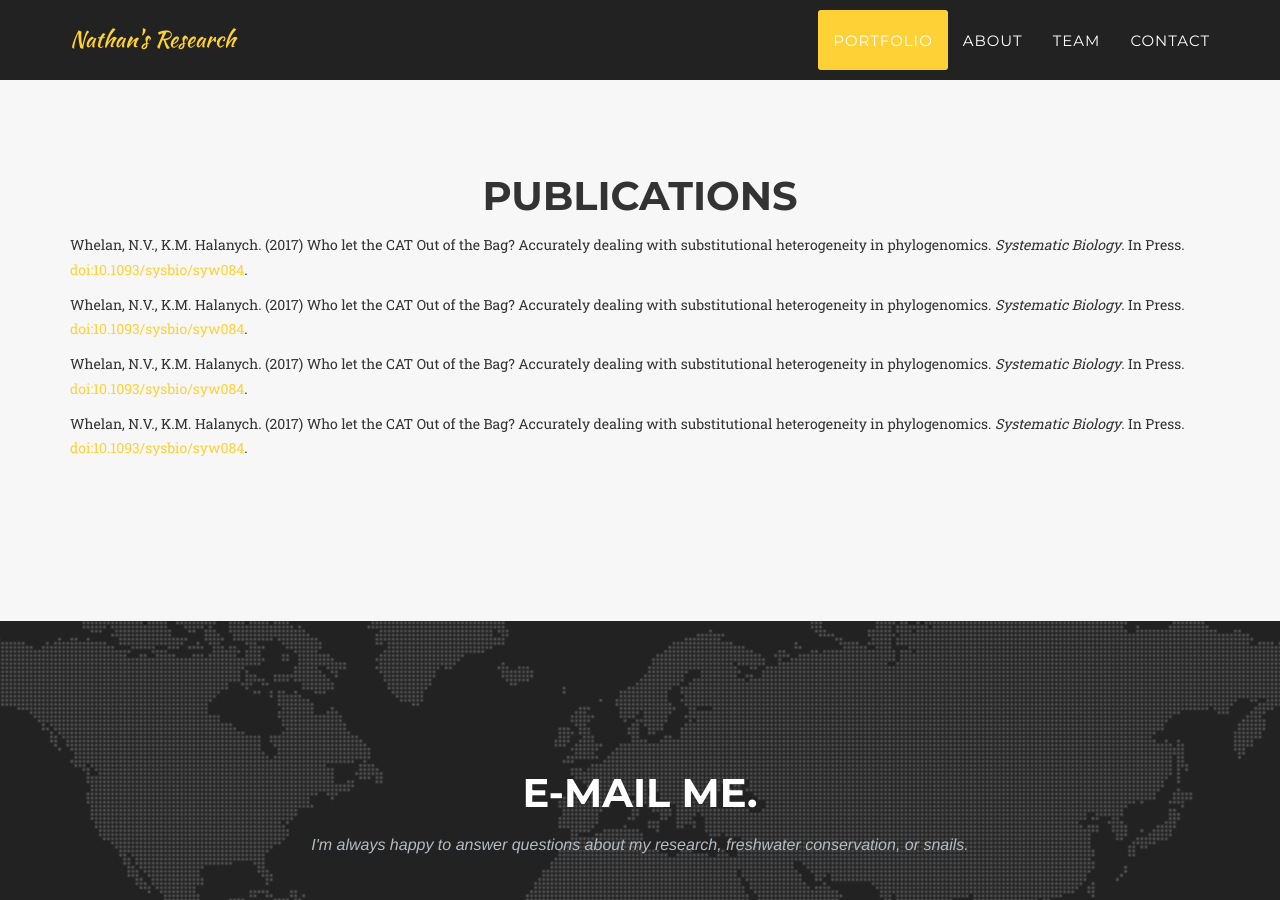
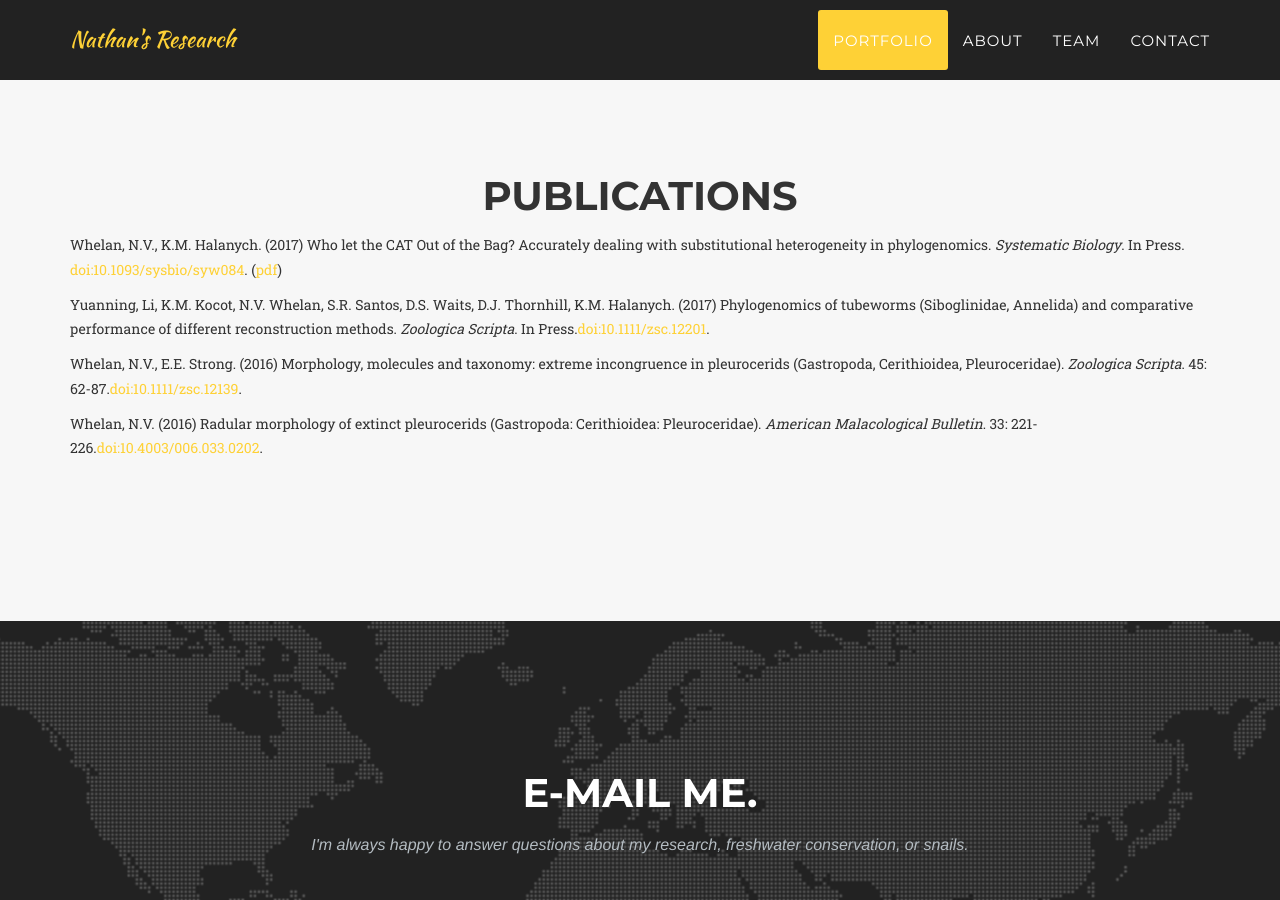
Before and after one commit to NathanWhelan/nathanwhelan.github.io, a Jekyll site: the page built from index.html, in a window 1280 px wide and 900 px high, scrolled down 4958 px. Built offline with Jekyll 4.4.1, drawn with Linux system fonts in a browser that asks for light colours; some web fonts are replaced.

Commit message:
Update publications.html

```diff
--- a/_includes/publications.html
+++ b/_includes/publications.html
@@ -1,6 +1,6 @@
 <!-- Publications Section -->
-    <section id="publications" class="bg-light-gray">
-        <div class="container">
+<section id="publications" class="bg-light-gray">
+<div class="container">
             <div class="row">
                 <div class="col-lg-12 text-center">
                     <h2 class="section-heading">Publications</h2>
@@ -8,20 +8,21 @@
             </div>
 
 <div class="box"><div class="box-title"></div><div class="box-body">
-	<p> Whelan, N.V., K.M. Halanych. (2017) Who let the CAT Out of the Bag? Accurately dealing with substitutional heterogeneity in phylogenomics. <i>Systematic Biology</i>. In Press. <a href="http://dx.doi.org/10.1093/sysbio/syw084">doi:10.1093/sysbio/syw084</a>. </p>
+	<p> Whelan, N.V., K.M. Halanych. (2017) Who let the CAT Out of the Bag? Accurately dealing with substitutional heterogeneity in phylogenomics. <i>Systematic Biology</i>. In Press. <a href="http://dx.doi.org/10.1093/sysbio/syw084">doi:10.1093/sysbio/syw084</a>. (<a href="assets/Whelan_Halanych_2017.pdf">pdf</a>)</p>
 </div><div class="box-footer"> </div></div>
 
 <div class="box"><div class="box-title"></div><div class="box-body">
-	<p> Whelan, N.V., K.M. Halanych. (2017) Who let the CAT Out of the Bag? Accurately dealing with substitutional heterogeneity in phylogenomics. <i>Systematic Biology</i>. In Press. <a href="http://dx.doi.org/10.1093/sysbio/syw084">doi:10.1093/sysbio/syw084</a>. </p>
+	<p> Yuanning, Li, K.M. Kocot, N.V. Whelan, S.R. Santos, D.S. Waits, D.J. Thornhill, K.M. Halanych. (2017) Phylogenomics of tubeworms (Siboglinidae, Annelida) and comparative performance of different reconstruction methods. <i>Zoologica Scripta</i>. In Press.<a href="http://dx.doi.org/10.1111/zsc.12201">doi:10.1111/zsc.12201</a>. </p>
 </div><div class="box-footer"> </div></div>
 
 <div class="box"><div class="box-title"></div><div class="box-body">
-	<p> Whelan, N.V., K.M. Halanych. (2017) Who let the CAT Out of the Bag? Accurately dealing with substitutional heterogeneity in phylogenomics. <i>Systematic Biology</i>. In Press. <a href="http://dx.doi.org/10.1093/sysbio/syw084">doi:10.1093/sysbio/syw084</a>. </p>
+	<p> Whelan, N.V., E.E. Strong. (2016) Morphology, molecules and taxonomy: extreme incongruence in pleurocerids (Gastropoda, Cerithioidea, Pleuroceridae). <i>Zoologica Scripta</i>. 45: 62-87.<a href="http://dx.doi.org/10.1111/zsc.12139">doi:10.1111/zsc.12139</a>. </p>
 </div><div class="box-footer"> </div></div>
 
 <div class="box"><div class="box-title"></div><div class="box-body">
-	<p> Whelan, N.V., K.M. Halanych. (2017) Who let the CAT Out of the Bag? Accurately dealing with substitutional heterogeneity in phylogenomics. <i>Systematic Biology</i>. In Press. <a href="http://dx.doi.org/10.1093/sysbio/syw084">doi:10.1093/sysbio/syw084</a>. </p>
-</div><div class="box-footer"> </div></div>
+	<p> Whelan, N.V. (2016) Radular morphology of extinct pleurocerids (Gastropoda: Cerithioidea: Pleuroceridae). <i>American Malacological Bulletin</i>. 33: 221-226.<a href="http://dx.doi.org/10.4003/006.033.0202">doi:10.4003/006.033.0202</a>. </p>
+	</div><div class="box-footer"> </div></div>
 
-</div>
+
+	</div>
 </section>
```
